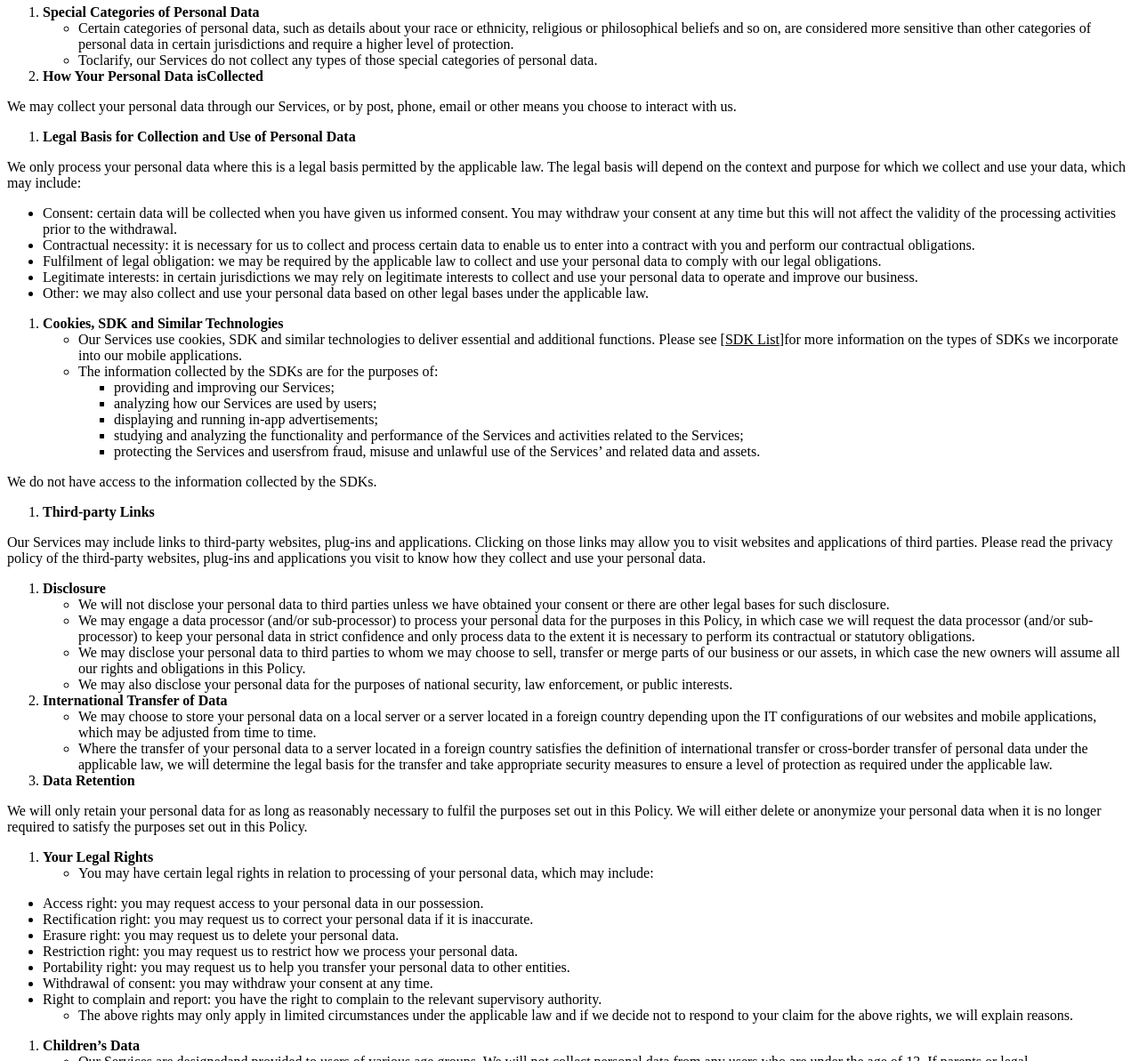
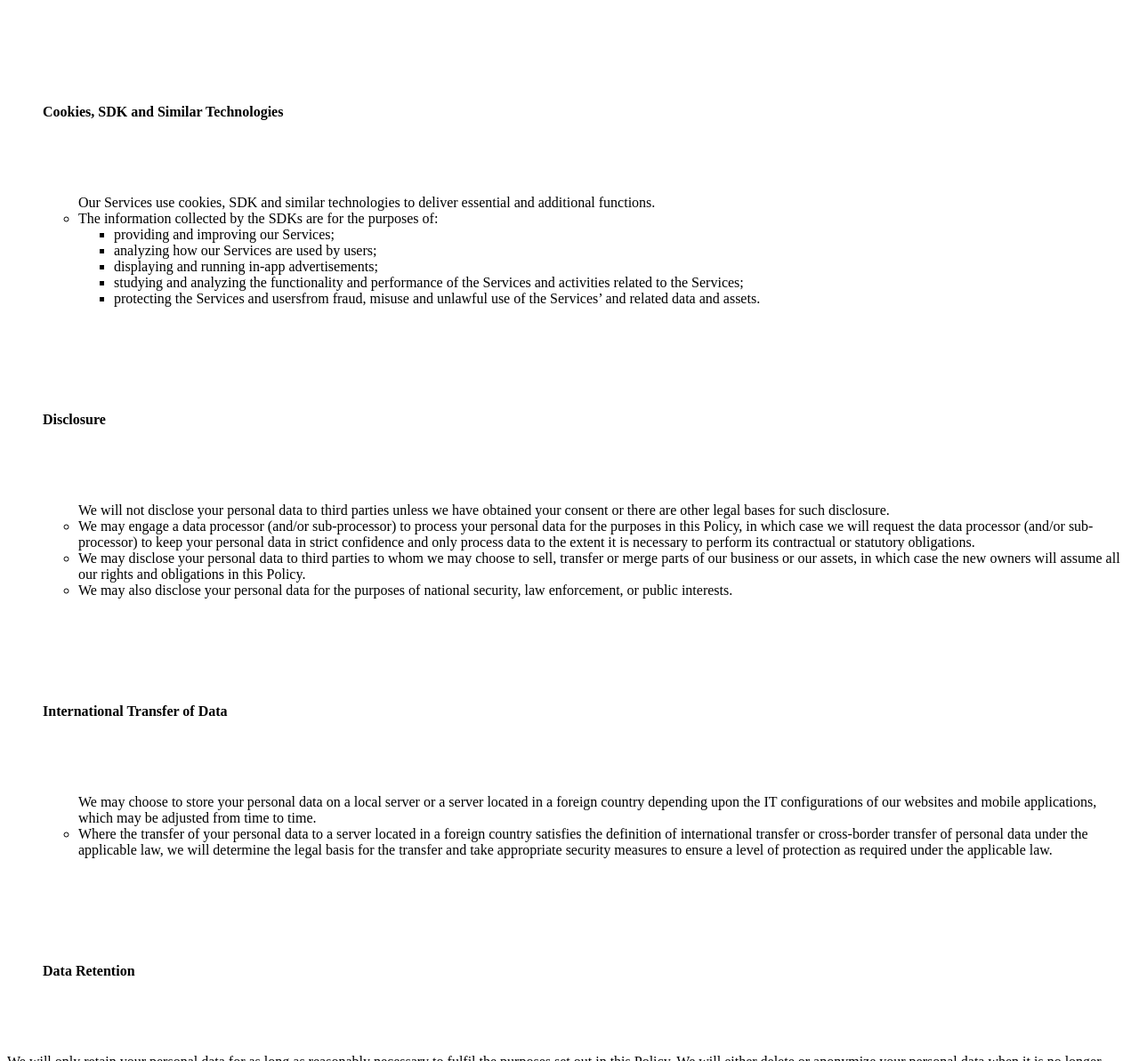
Before and after one commit to fhreerthfdh/fhreerthfdh.github.io, a plain HTML site: page index.html in a window 1280 px wide. Shown: the part 1607-2800 px from the top of the page at 89% size. Drawn offline with Linux system fonts and the light colour scheme.

Commit message:
Update index.html

```diff
--- a/index.html
+++ b/index.html
@@ -1,4 +1,6 @@
-<div class="wrap">
+<p>
+	<br />
+</p>
 <p>
 	<br />
 </p>
@@ -21,19 +23,15 @@
 	<br />
 </p>
 <ol>
-		<li>
 	<strong>The Data We Collect </strong><strong>a</strong><strong>bout You</strong>
 	<ul>
-				<li>
-					We collect both personal and non-personal data when you useour Services 。Personal data means any information relating to an identified or identifiable natural person. An identifiable natural person is one who can be identified, directly or indirectly, in particular by reference to an identifier of that natural person.
-				</li>
+		We collect both personal and non-personal data when you useour Services.Personal data means any information relating to an identified or identifiable natural person. An identifiable natural person is one who can be identified, directly or indirectly, in particular by reference to an identifier of that natural person
 		<li>
 			We collect the following types of data for the purposes stated below:
 		</li>
 	</ul>
-		</li>
 </ol>
-	<table border="1px solid #e0e0e0" style="border-collapse:collapse;">
+<table border="1px solid #e0e0e0" style="text-align:center;border-collapse:collapse;">
 	<tbody>
 		<tr>
 			<td width="28">
@@ -219,58 +217,32 @@
 		</tr>
 	</tbody>
 </table>
+<p>
 	<br />
+</p>
 <ol>
-		<li>
-			<strong>Special Categories of Personal Data</strong>
-			<ul>
-				<li>
-					Certain categories of personal data, such as details about your race or ethnicity, religious or philosophical beliefs and so on, are considered more sensitive than other categories of personal data in certain jurisdictions and require a higher level of protection.
-				</li>
-				<li>
-					Toclarify, our Services do not collect any types of those special categories of personal data.
-				</li>
-			</ul>
-		</li>
-		<li>
-			<strong>How Your Personal Data </strong><strong>is</strong><strong>Collected</strong>
-		</li>
+	<strong>
+	<ol>
+		<strong><br />
+</strong>
+	</ol>
+</strong>
 </ol>
 <p>
-		We may&nbsp;collect your&nbsp;personal&nbsp;data through&nbsp;our Services, or by post, phone, email or other means you choose to interact with us.
+	<br />
 </p>
 <ol>
-		<li>
-			<strong>Legal Basis for Collection and Use of Personal Data</strong>
-		</li>
+	<strong>Cookies, SDK and Similar Technologies</strong>
 </ol>
 <p>
-		We only process your personal data where this is a legal basis permitted by the applicable law. The legal basis will depend on the context and purpose for which we collect and use your data, which may include:
+	<br />
 </p>
+<p>
+	<br />
+</p>
+<ol>
 	<ul>
-		<li>
-			Consent: certain data will be collected when you have given us informed consent. You may withdraw your consent at any time but this will not affect the validity of the processing activities prior to the withdrawal.
-		</li>
-		<li>
-			Contractual necessity: it is necessary for us to collect and process certain data to enable us to enter into a contract with you and perform our contractual obligations.
-		</li>
-		<li>
-			Fulfilment of legal obligation: we may be required by the applicable law to collect and use your personal data to comply with our legal obligations.
-		</li>
-		<li>
-			Legitimate interests: in certain jurisdictions we may rely on legitimate interests to collect and use your personal data to operate and improve our business.
-		</li>
-		<li>
-			Other: we may also collect and use your personal data based on other legal bases under the applicable law.
-		</li>
-	</ul>
-	<ol>
-		<li>
-			<strong>Cookies, SDK and Similar Technologies</strong>
-			<ul>
-				<li>
-					Our Services use cookies, SDK and similar technologies to deliver essential and additional functions. Please see [<a id="SDK"><u>SDK List</u></a>]for&nbsp;more information on the types of SDKs we incorporate into our mobile applications.
-				</li>
+		Our Services use cookies, SDK and similar technologies to deliver essential and additional functions.&nbsp;
 		<li>
 			The information collected by the SDKs are for the purposes of:
 			<ul>
@@ -292,26 +264,33 @@
 			</ul>
 		</li>
 	</ul>
-		</li>
 </ol>
 <p>
-		We do not have access to the information collected by the SDKs.
+	<br />
 </p>
 <ol>
-		<li>
-			<strong>Third-party Links</strong>
-		</li>
+	<strong>
+	<ol>
+		<strong><br />
+</strong>
+	</ol>
+</strong>
 </ol>
 <p>
-		Our Services may include links to third-party websites, plug-ins and applications. Clicking on those links may allow you to visit websites and applications of third parties. Please read the privacy policy of the third-party websites, plug-ins and applications you visit to know how they collect and use your personal data.
+	<br />
 </p>
 <ol>
-		<li>
 	<strong>Disclosure</strong>
+</ol>
+<p>
+	<br />
+</p>
+<p>
+	<br />
+</p>
+<ol>
 	<ul>
-				<li>
 		We will not disclose your personal data to third parties unless we have obtained your consent or there are other legal bases for such disclosure.
-				</li>
 		<li>
 			We may engage a data processor (and/or sub-processor) to process your personal data for the purposes in this Policy, in which case we will request the data processor (and/or sub-processor) to keep your personal data in strict confidence and only process data to the extent it is necessary to perform its contractual or statutory obligations.
 		</li>
@@ -322,22 +301,61 @@
 			We may also disclose your personal data for the purposes of national security, law enforcement, or public interests.
 		</li>
 	</ul>
-		</li>
-		<li>
+</ol>
+<p>
+	<br />
+</p>
+<ol>
+	<strong>
+	<ol>
+		<strong><br />
+</strong>
+	</ol>
+</strong>
+</ol>
+<p>
+	<br />
+</p>
+<ol>
 	<strong>International Transfer of Data</strong>
+</ol>
+<p>
+	<br />
+</p>
+<p>
+	<br />
+</p>
+<ol>
 	<ul>
-				<li>
 		We may choose to store your personal data on a local server or a server located in a foreign country depending upon the IT configurations of our websites and mobile applications, which may be adjusted from time to time.
-				</li>
 		<li>
 			Where the transfer of your personal data to a server located in a foreign country satisfies the definition of international transfer or cross-border transfer of personal data under the applicable law, we will determine the legal basis for the transfer and take appropriate security measures to ensure a level of protection as required under the applicable law.
 		</li>
 	</ul>
-		</li>
-		<li>
+</ol>
+<p>
+	<br />
+</p>
+<ol>
+	<strong>
+	<ol>
+		<strong><br />
+</strong>
+	</ol>
+</strong>
+</ol>
+<p>
+	<br />
+</p>
+<ol>
 	<strong>Data Retention</strong>
-		</li>
 </ol>
+<p>
+	<br />
+</p>
+<p>
+	<br />
+</p>
 <p>
 	We will only retain your personal data for as long as reasonably necessary to fulfil the purposes set out in this Policy. We will either delete or anonymize your personal data when it is no longer required to satisfy the purposes set out in this Policy.
 </p>
@@ -380,20 +398,7 @@
 	</li>
 </ul>
 <ol>
-		<li>
-			<strong>Children’s Data</strong>
-			<ul>
-				<li>
-					Our Services are designedand&nbsp;provided to users of various age groups. We will not collect personal data from any users who are under the age of 13. If parents or legal guardians&nbsp;suspect that their children, under the age of 13, have provided us with personal data inadvertently, they may request such personal data be removed by contacting us at [service@aretis.cc].
-				</li>
-				<li>
-					Users who are between 13 and 18 years old (or the relevant age defined as a minor in the respective jurisdiction) should seek the consent of their parents or legal guardians before using our Services.
-				</li>
-			</ul>
-		</li>
-		<li>
 	<strong>Data Security</strong>
-		</li>
 </ol>
 <p>
 	We are committed to keeping your personal data safe. We take reasonable and appropriate administrative, technical, organizational, and physical security and risk management measures in accordance with applicable laws to ensure that your personal data is adequately protected against accidental or unlawful destruction, damage, loss or alteration, unauthorized or unlawful access, disclosure or misuse, and all other unlawful forms of processing of your personal data in our possession.
@@ -415,7 +420,7 @@
 	</li>
 </ol>
 <p>
-		If you have any questions about this Policy, including any requests to exercise your legal rights, please contact our data protection department at [service@aretis.cc].
+	If you have any questions about this Policy, including any requests to exercise your legal rights, please contact our data protection department at [<span style="color:#222222;font-family:&quot;font-size:14px;background-color:#FFFFFF;">dreamthird@hotmail.com</span>].
 </p>
 <p>
 	&nbsp;&nbsp;
@@ -426,13 +431,8 @@
 <p>
 	&nbsp;&nbsp;
 </p>
-	<div>
-		<div style="background:#5b8efb;">
-			<a id="privacyusHref">Terms of Use</a>
-		</div>
-	</div>
 <p>
-		&nbsp;&nbsp;
+	<br />
 </p>
 <p>
 	<br />
@@ -440,4 +440,3 @@
 <p>
 	<br />
 </p>
-</div>
```
Lines whose indentation alone changed are shown as unchanged.
